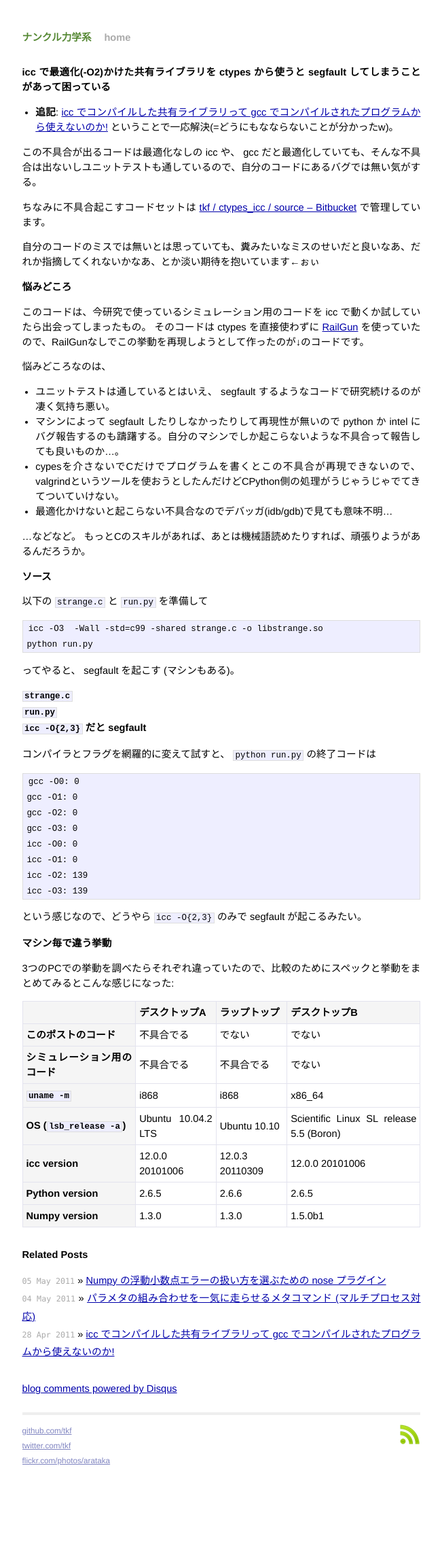
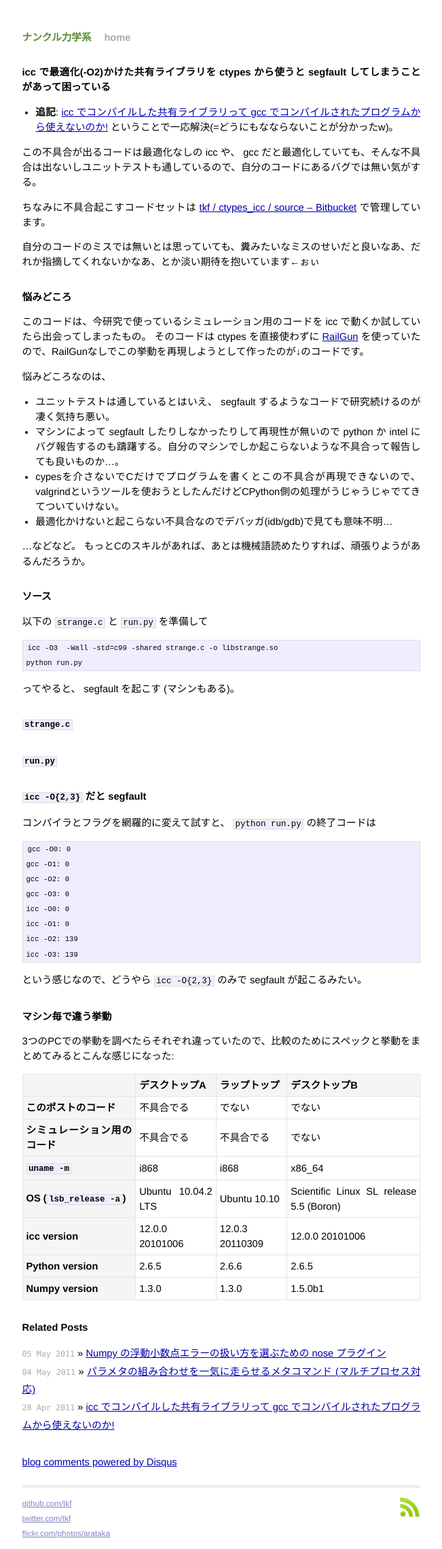
Before and after one commit to arataka/arataka.github.com, a Jekyll site: the page built from _posts/2011/04/2011-04-27-strange-ctypes-icc-segfault.markdown, in a window 1280 px wide. Shown: the whole page at 68% size, without its empty margins (314-965 px from the left). Built offline with Jekyll 4.4.1, drawn with Linux system fonts in a browser that asks for light colours; a script that is not in the unit is left out; comment, search, counter and statistics services are not loaded; before the commit the page ends 2170 px from its top, so only the background shows below that.

Commit message:
a few css fixes: (1) font size of hilight, pre>code, and bitbucket code are the same now. (2) added margin-top to h[1-6] of post

```diff
--- a/css/screen.css
+++ b/css/screen.css
@@ -170,6 +170,7 @@
   #post pre {
     border: 1px solid #ddd;
     background-color: #eef;
+    font-size: 85%;
     padding: 0 .4em;
   }
 
@@ -188,6 +189,10 @@
     #post pre code {
       border: none;
     }
+
+  #post h1, #post h2, #post h3, #post h4, #post h5, #post h6 {
+    margin-top: 2em;
+  }
 
   /* terminal */
 
```
